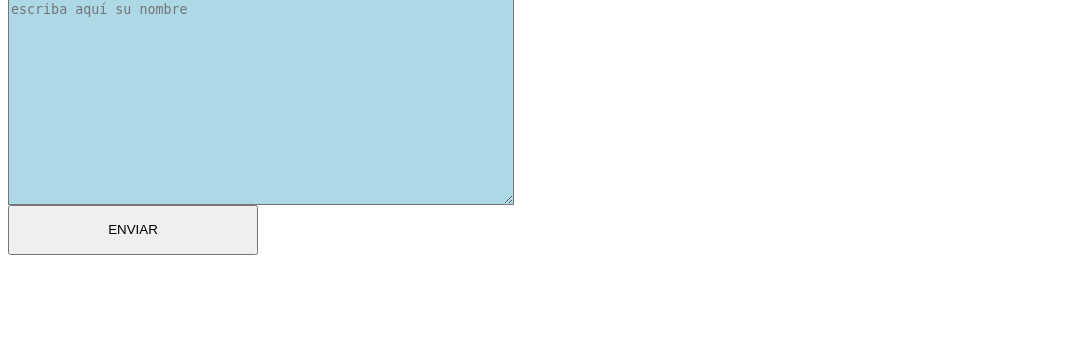
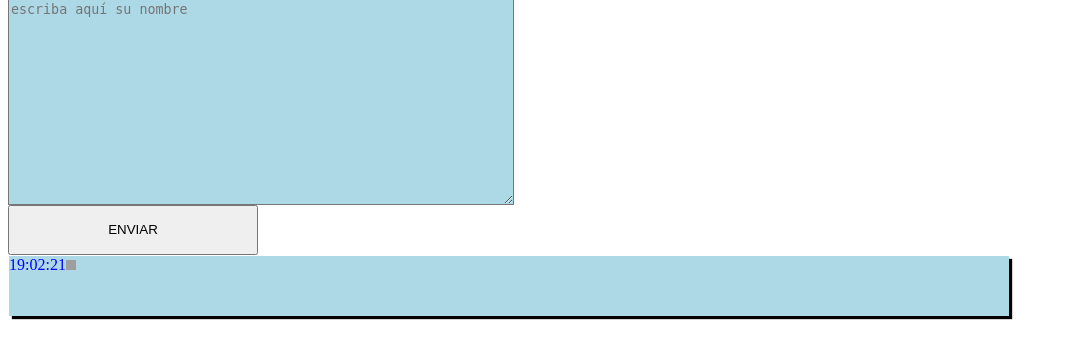
Before and after one commit to Guillemv98/comentarios, a PHP site: page / in a window 1280 px wide. Shown: the part 81-440 px from the top of the page, without its empty margins (0-1068 px from the left). Run offline with PHP 8.4, Linux system fonts and the light colour scheme; data that the repository does not hold is empty; grey boxes are pictures that could not be loaded.

Commit message:
aquí hos traigo una página en la cual podreis escribir comentarios y eliminarlos

```diff
--- a/index.php
+++ b/index.php
@@ -1,6 +1,7 @@
 <?php
 $conection=mysqli_connect('localhost','root','root','COMENTARIOS')or die ("mysql muere");
 $resultado= $conection->query("SELECT texto FROM comentario");
+
 ?>
 <!DOCTYPE html>
 
@@ -20,6 +21,9 @@ $resultado= $conection->query("SELECT texto FROM comentario");
     <button id="enviar">ENVIAR</button>
     <?php
         $arrayResultado=mysqli_fetch_array($resultado);
+        echo "<div class='comentario-enviado'>".$arrayResultado[0];
+        echo "<span class='fecha'>".date("H:i:s")."</date></span>";
+        echo "<img class='¿Desea eliminar el comentario?' src='cancel.png'></div>";
     ?>
     <div id="comentarios-escritos"></div>
     <div></div>
```
